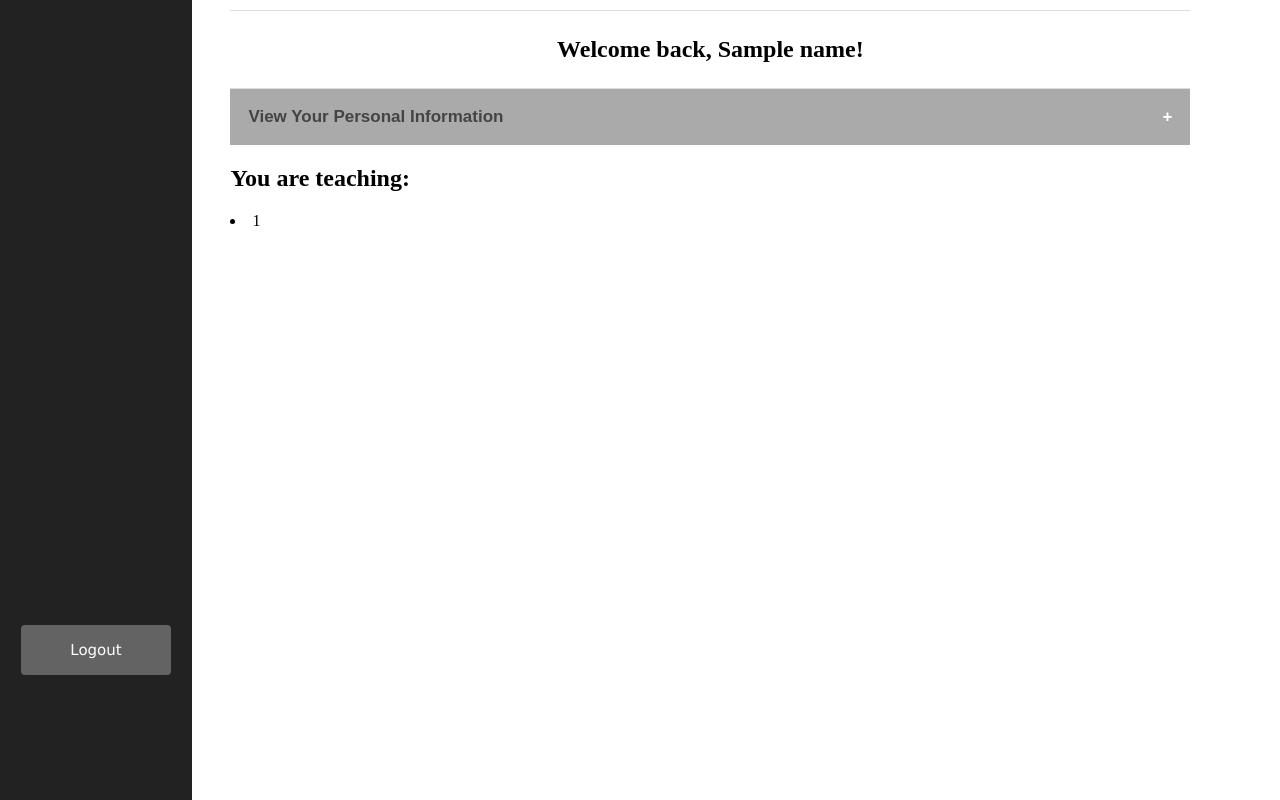
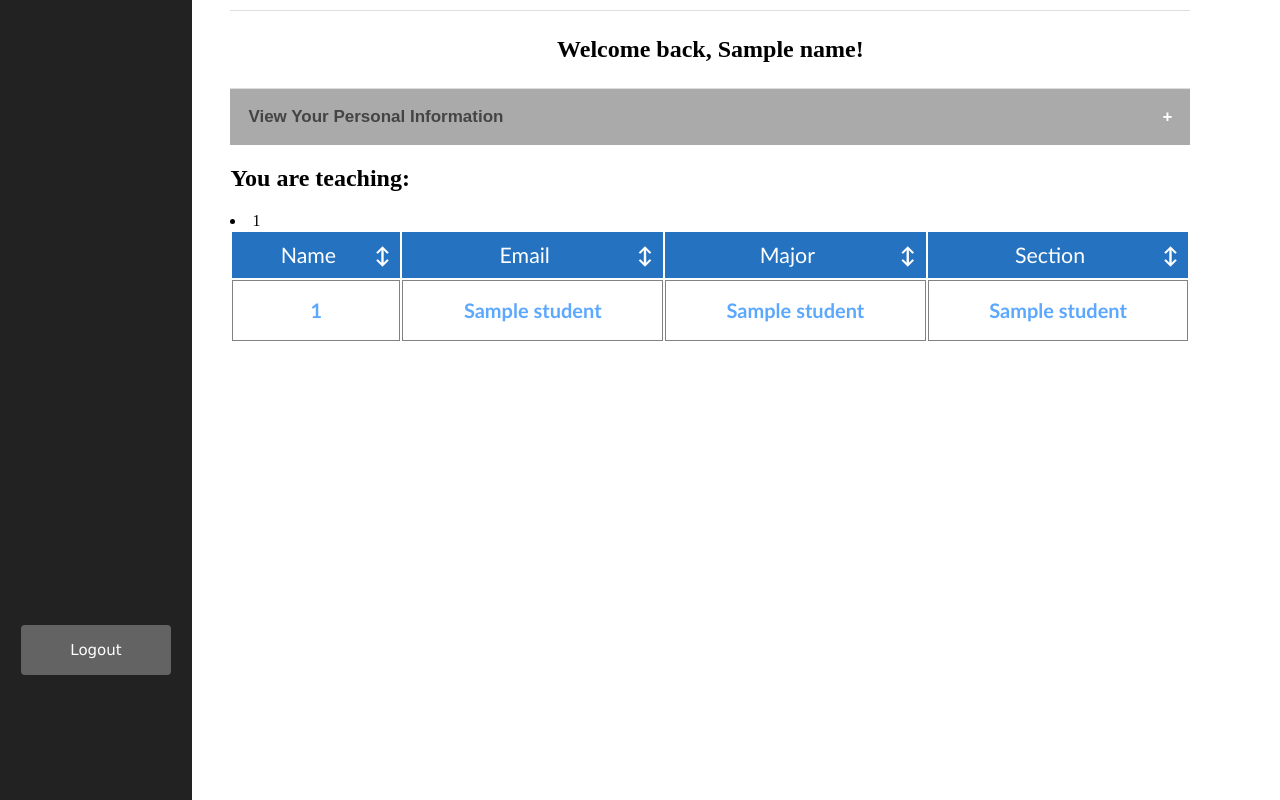
Before and after one commit to nelsonh15/CanvasPathWebApplication, a Flask app: template templates/dashboard-professor.html in a window 1280 px wide. Run offline with Flask 2, Linux system fonts and the light colour scheme; the template is opened without the code that fills it: most values are stand-ins (such as "Sample title", 1, 10 or a date in 2020); some libraries are stand-ins or nearby versions.

Commit message:
Added student list in professor's dashboard

```diff
--- a/app.py
+++ b/app.py
@@ -50,12 +50,18 @@ def admin_dashboard():
 def professor_dashboard():
     connection = sql.connect('database.db')
 
-    name = getName("for_faculty_mem")[0][0]
-    course_teaching = ProfessorTeaching()
-    prof_information = GetProfInfo()
+    name = getName("for_faculty_mem")[0][0] #name = "Dr Nann Wood"
+    print(name, file=sys.stderr)
+    course_teaching = ProfessorTeaching() #course_teaching = [('CSE583')]
+    print(course_teaching, file=sys.stderr)
+    prof_information = GetProfInfo() #prof_information = [('Dr Nann Wood', 56, 'M', '256, Building 18', 'CSE', 'Head')]
+    print(prof_information, file=sys.stderr)
+
+    student_list = ProfessorStudents(course_teaching)
+    print(student_list, file=sys.stderr)
 
     return render_template('dashboard-professor.html', url=host, name=name, course_teaching=course_teaching,
-                           prof_information=prof_information)
+                           prof_information=prof_information, student_list=student_list)
 
 
 @app.route('/student/dashboard')
@@ -169,6 +175,7 @@ def CheckingInfo(item):
 
     return info.fetchall()
 
+
 def GetProfInfo():
     connection = sql.connect('database.db')
     info = connection.execute('SELECT Name, Age, Gender, Office_Address, Department, Title From Professors WHERE Email = ?',
@@ -180,6 +187,15 @@ def ProfessorTeaching():
     connection = sql.connect('database.db')
     course_teaching = connection.execute('SELECT Teaching FROM Professors_teaches WHERE Email= ?', [session['email']])
     return course_teaching.fetchall()
+
+
+def ProfessorStudents(courses):
+    connection = sql.connect('database.db')
+    for course in courses:
+        students = connection.execute('SELECT Students.Name, Students.Email, Students.Major, Enrolls.Section_no'
+                                      ' FROM Students, Enrolls WHERE Enrolls.Email = Students.Email and Course_id = ?',
+                                      [course[0]])
+    return students.fetchall()
 
 
 def CreatingAssignments(first_name, last_name):
--- a/static/css/dashboard-professor.css
+++ b/static/css/dashboard-professor.css
@@ -95,5 +95,48 @@ body {
     position: absolute;
     top:40px;
     left:0;
+}
 
+table {
+	font-family: "Trebuchet MS", Arial, Helvetica, sans-serif;
+    width: 100%;
+    height: 100%;
 }
+
+td {
+    border-spacing: 1px;
+    border: 1px solid #828282;
+	text-align: center;
+    font-size: 10pt;
+}
+
+th {
+    color: #ffffff;
+    background-color: #2573c0;
+    padding: 10px;
+    text-align: center;
+    font-size: 16pt;
+    font-weight: lighter;
+}
+
+th:hover {
+    color: #fffafb;
+    background-color: #7ebae9;
+}
+
+tr {
+    color: #5ca8ff;
+}
+
+tr:hover {
+    background-color: gray;
+    color: white;
+}
+
+.student_th:after {
+    content:"\2195";
+    color: #ffffff;
+    font-weight: bold;
+    float: right;
+    font-size: 16pt;
+}
--- a/templates/dashboard-professor.html
+++ b/templates/dashboard-professor.html
@@ -40,6 +40,24 @@
                 <h1> You are teaching: </h1>
                 {% for courses in range(course_teaching | length) %}
                     <li> {{ course_teaching[courses][0] }} </li>
+
+                        <table class="student_table" style="width:100%">
+                            <tr>
+                                <th class="student_th" onclick="w3.sortHTML('.student_table', '.students', 'td:nth-child(1)')" style="cursor:pointer">Name</th>
+                                <th class="student_th" onclick="w3.sortHTML('.student_table', '.students', 'td:nth-child(2)')" style="cursor:pointer">Email</th>
+                                <th class="student_th" onclick="w3.sortHTML('.student_table', '.students', 'td:nth-child(3)')" style="cursor:pointer">Major</th>
+                                <th class="student_th" onclick="w3.sortHTML('.student_table', '.students', 'td:nth-child(4)')" style="cursor:pointer">Section</th>
+                            </tr>
+
+                            {% for student in range(student_list | length) %}
+                                <tr class="students">
+                                    <td> <h1> <b> {{ student_list[student][0] }} </b> </h1> </td>
+                                    <td> <h1> <b> {{ student_list[student][1] }} </b> </h1> </td>
+                                    <td> <h1> <b> {{ student_list[student][2] }} </b> </h1> </td>
+                                    <td> <h1> <b> {{ student_list[student][3] }} </b> </h1> </td>
+                                </tr>
+                            {% endfor %}
+                        </table>
                 {% endfor %}
             </section>
 
@@ -47,5 +65,6 @@
     </div>
 
     <script src="../static/javascript/dashboard-professor.js"></script>
+    <script src="https://www.w3schools.com/lib/w3.js"></script>
     </body>
 </html>
```
Also changed, not shown: database.db.
